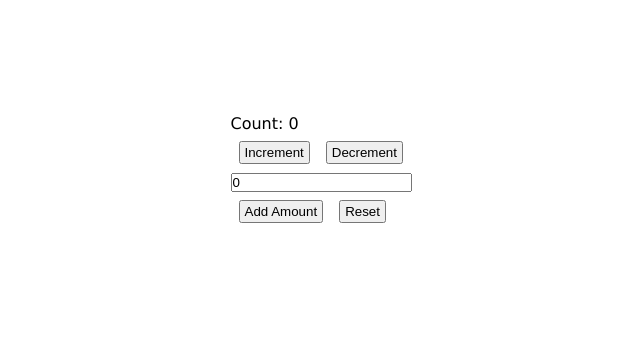
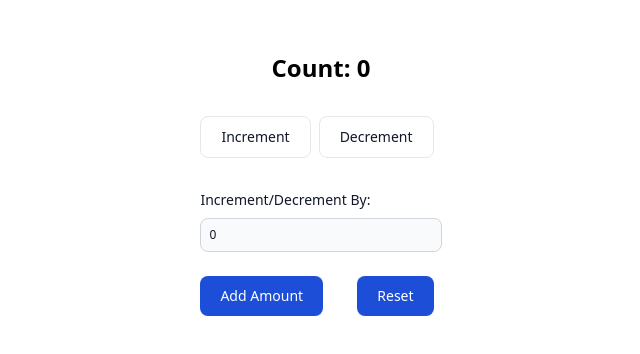
Before and after one commit to AlbertSigsbert/React-State-Management, a React (Create React App) app: page / in a window 1280 px wide. Shown: the part 228-582 px from the top of the page, without its empty margins (319-959 px from the left). Built offline with nearby package versions, Linux system fonts and the light colour scheme.

Commit message:
Added tailwindcss for styling

```diff
--- a/package.json
+++ b/package.json
@@ -36,5 +36,10 @@
       "last 1 firefox version",
       "last 1 safari version"
     ]
+  },
+  "devDependencies": {
+    "autoprefixer": "^10.4.12",
+    "postcss": "^8.4.18",
+    "tailwindcss": "^3.2.1"
   }
 }
--- /dev/null
+++ b/postcss.config.js
@@ -0,0 +1,6 @@
+module.exports = {
+  plugins: {
+    tailwindcss: {},
+    autoprefixer: {},
+  },
+}
--- a/src/App.css
+++ /dev/null
@@ -1,17 +0,0 @@
-*{
-  margin:0;
-  padding:0;
-  box-sizing:border-box;
-}
-
-.App{
-  display:grid;
-  place-items:center;
-  height:100vh;
-  font-family: Verdana, Geneva, Tahoma, sans-serif;
-}
-
-.App button{
-  padding: 2px 4px;
-  margin: 8px;
-}
--- a/src/App.js
+++ b/src/App.js
@@ -1,14 +1,8 @@
-
 // import Counter from './useReducer/Counter';
-import './App.css';
-import Counter from './Counter/Counter';
+import Counter from "./Counter/Counter";
 
 function App() {
-  return (
-    <div className="App">
-        <Counter/>
-    </div>
-  );
+  return <Counter />;
 }
 
 export default App;
--- a/src/Counter/Counter.js
+++ b/src/Counter/Counter.js
@@ -22,23 +22,59 @@ function Counter(props) {
   };
 
   return (
+    <div className="grid place-items-center h-screen">
       <div>
-      <div>Count: {count}</div>
+        <div className="font-bold text-2xl text-center my-8">Count: {count}</div>
 
         <div>
-        <button onClick={() => dispatch(increment())}>Increment</button>
-        <button onClick={() => dispatch(decrement())}>Decrement</button>
+          <button
+            type="button"
+            className="py-2.5 px-5 mr-2 mb-2 text-sm font-medium text-gray-900 focus:outline-none bg-white rounded-lg border border-gray-200 hover:bg-gray-100 hover:text-blue-700 focus:z-10 focus:ring-4 focus:ring-gray-200 dark:focus:ring-gray-700 dark:bg-gray-800 dark:text-gray-400 dark:border-gray-600 dark:hover:text-white dark:hover:bg-gray-700"
+            onClick={() => dispatch(increment())}
+          >
+            Increment
+          </button>
+          <button
+            type="button"
+            className="py-2.5 px-5 mr-2 mb-2 text-sm font-medium text-gray-900 focus:outline-none bg-white rounded-lg border border-gray-200 hover:bg-gray-100 hover:text-blue-700 focus:z-10 focus:ring-4 focus:ring-gray-200 dark:focus:ring-gray-700 dark:bg-gray-800 dark:text-gray-400 dark:border-gray-600 dark:hover:text-white dark:hover:bg-gray-700"
+            onClick={() => dispatch(decrement())}
+          >
+            Decrement
+          </button>
         </div>
 
+        <div className="my-6">
+          <label
+            htmlFor="small-input"
+            className="block mb-2 text-sm font-medium text-gray-900"
+          >
+            Increment/Decrement By:
+          </label>
           <input
             type="text"
+            id="small-input"
+            className="block p-2 w-full text-gray-900 bg-gray-50 rounded-lg border border-gray-300 sm:text-xs focus:ring-blue-500 focus:border-blue-500 dark:bg-gray-700 dark:border-gray-600 dark:placeholder-gray-400 dark:text-white dark:focus:ring-blue-500 dark:focus:border-blue-500"
             value={incrementAmount}
             onChange={(e) => setIncrementAmount(e.target.value)}
           />
+        </div>
 
-      <div>
-        <button onClick={() => dispatch(incrementByAmount(addValue))}>Add Amount</button>
-        <button onClick={resetAll}>Reset</button>
+        <div className="flex justify-between">
+          <button
+            type="button"
+            className="text-white bg-blue-700 hover:bg-blue-800 focus:ring-4 focus:ring-blue-300 font-medium rounded-lg text-sm px-5 py-2.5 mr-2 mb-2 dark:bg-blue-600 dark:hover:bg-blue-700 focus:outline-none dark:focus:ring-blue-800"
+            onClick={() => dispatch(incrementByAmount(addValue))}
+          >
+            Add Amount
+          </button>
+          <button
+            type="button"
+            className="text-white bg-blue-700 hover:bg-blue-800 focus:ring-4 focus:ring-blue-300 font-medium rounded-lg text-sm px-5 py-2.5 mr-2 mb-2 dark:bg-blue-600 dark:hover:bg-blue-700 focus:outline-none dark:focus:ring-blue-800"
+            onClick={resetAll}
+          >
+            Reset
+          </button>
+        </div>
       </div>
     </div>
   );
--- /dev/null
+++ b/src/index.css
@@ -0,0 +1,3 @@
+@tailwind base;
+@tailwind components;
+@tailwind utilities;
--- a/src/index.js
+++ b/src/index.js
@@ -1,6 +1,7 @@
 import React from "react";
 import ReactDOM from "react-dom/client";
 import App from "./App";
+import './index.css';
 import { store } from "./app/store";
 import { Provider } from "react-redux";
 
--- /dev/null
+++ b/tailwind.config.js
@@ -0,0 +1,10 @@
+/** @type {import('tailwindcss').Config} */
+module.exports = {
+  content: [
+    "./src/**/*.{js,jsx,ts,tsx}",
+  ],
+  theme: {
+    extend: {},
+  },
+  plugins: [],
+}
```
Also changed, not shown: 1 other file (tests, documents, lock files or other folders). Lines whose indentation alone changed are shown as unchanged.
